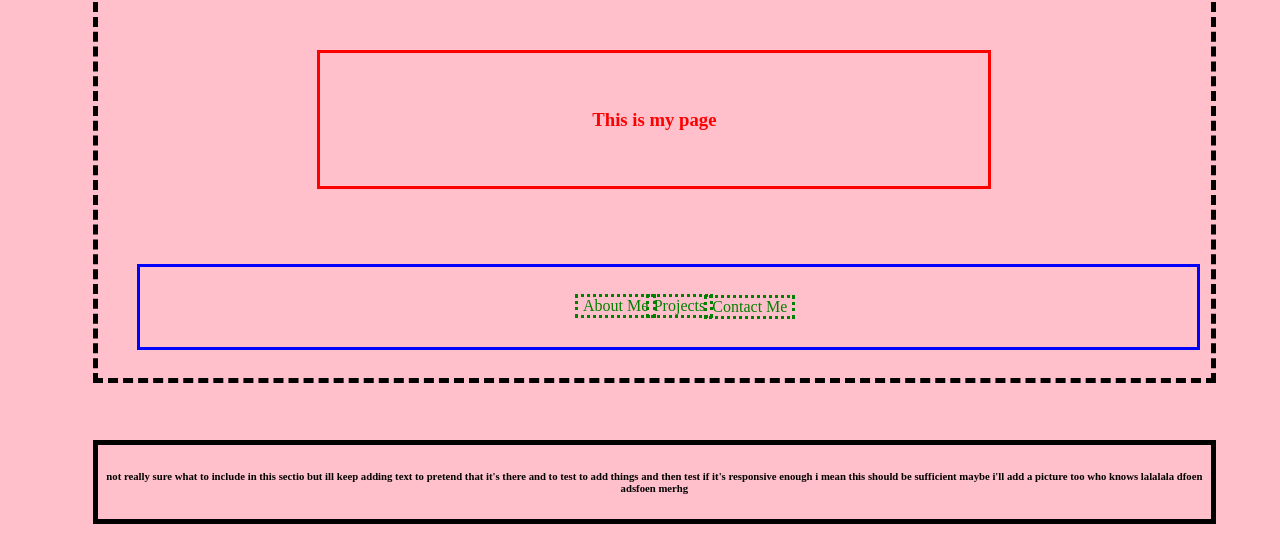
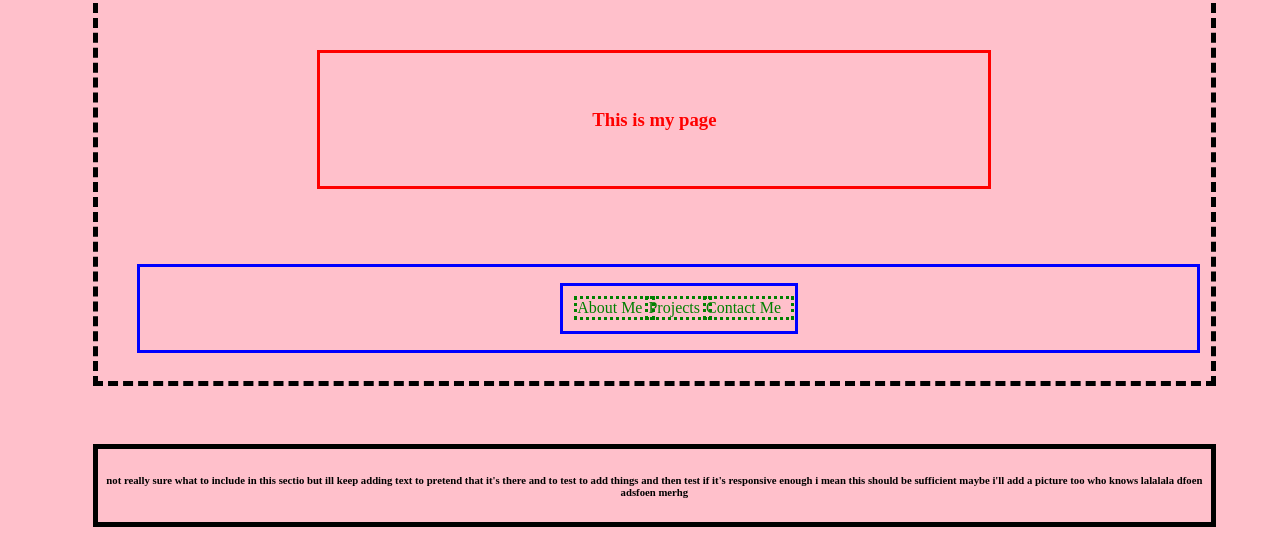
Before and after one commit to lawrenzo456/portfolio-lawrenzo, a plain HTML site: page index.html in a window 1280 px wide. Shown: the part 240-800 px from the top of the page. Drawn offline with Linux system fonts and the light colour scheme.

Commit message:
UGH MORE FLEX ANNOYANCE SAME ISSUE

```diff
--- a/global.css
+++ b/global.css
@@ -3,7 +3,7 @@
 .header {
   display: flex;
   flex-direction: column;
-  justify-content: space-around;
+  justify-content: space-evenly;
   /* justify-content: center; */
   /* align-items: center; */
   #lawrenzoName,
@@ -21,21 +21,19 @@
   border-style: dashed;
   border-width: 5px;
   border-color: black;
-  .nav {
-    border-style: solid;
-    color: blue;
-    width: 95%;
-    height: 100%;
-    /* justify-content: center; */
-    /* align-items: center;  */
-    /* margin: 5%, 5%, 5%, 5%; */
-  }
 }
 
 .nav {
   display: flex;
-  /* color: purple; */
-  justify-content: center;
+  border-style: solid;
+  color: blue;
+  width: 95%;
+  height: 100%;
+  justify-content: space-evenly;
+  align-items: center;
+  /* justify-content: center; */
+  /* align-items: center;  */
+  /* margin: 5%, 5%, 5%, 5%; */
 
   .nav-links {
     display: flex;
@@ -46,31 +44,36 @@
 
     .ul {
       display: flex;
-      /* justify-content: space-evenly; */
-      /* gap: 20%; */
+      justify-content: space-evenly;
       list-style-type: none;
+      width: 100%;
+      border-style: solid;
       padding: 5%;
+
       a {
         display: flex;
         white-space: nowrap;
         align-items: center;
-        justify-content: center;
+        /* justify-content: space-evenly; */
         text-decoration: none;
         border-style: dotted;
-        margin: 2%;
+        /* margin: 2%; */
         /* padding: 5%; */
-        flex-wrap: nowrap;
+        /* flex-wrap: nowrap; */
         width: 105%;
       }
     }
   }
 }
-.ul:hover {
+/* display flex, justify content space between, align items center
   /* can insert some design here to draw attention to the links */
-  /* background-color: purple; */
-}
+/* background-color: purple; */
+
 .nav-links a {
+  display: flex;
   color: green;
+  /* justify-content: space-evenly; */
+  /*do divs around the lis and style that div, treat it like a box*/
 }
 
 .hero {
--- a/index.html
+++ b/index.html
@@ -31,12 +31,14 @@
       <h3 id="welcome">This is my page</h3>
 
       <section class="nav">
+        <div class="nav-container">
         <nav class="nav-links">
           <ul class="ul">
             <li><a href="#about-me">About Me</a></li>
             <li><a href="#projectsID">Projects</a></li>
             <li><a href="#contact-me">Contact Me</a></li>
           </ul>
+        </div>
         </nav>
       </section>
       <!-- /header -->
--- a/projects/projects.css
+++ b/projects/projects.css
@@ -57,4 +57,5 @@
 
 #project1 {
   background-color: bisque;
+  /*project 1 give it a class*/
 }
```
